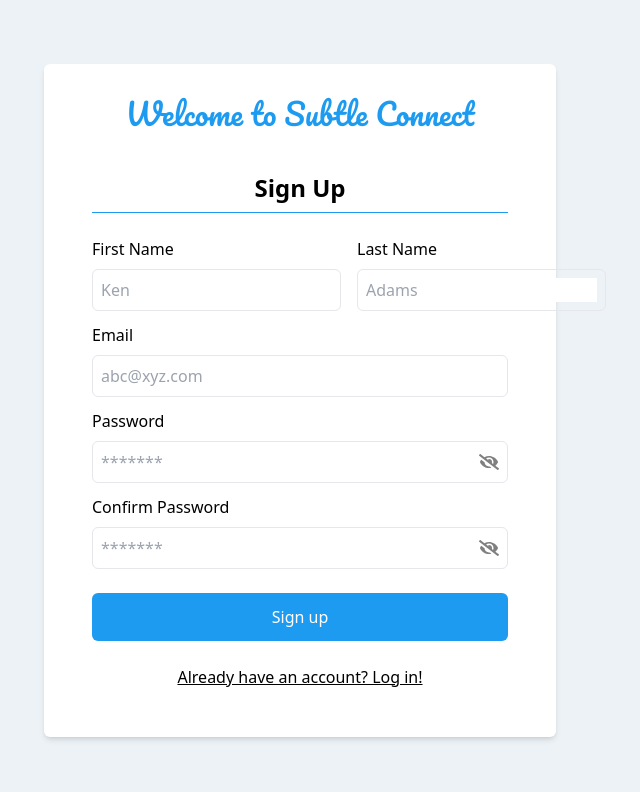
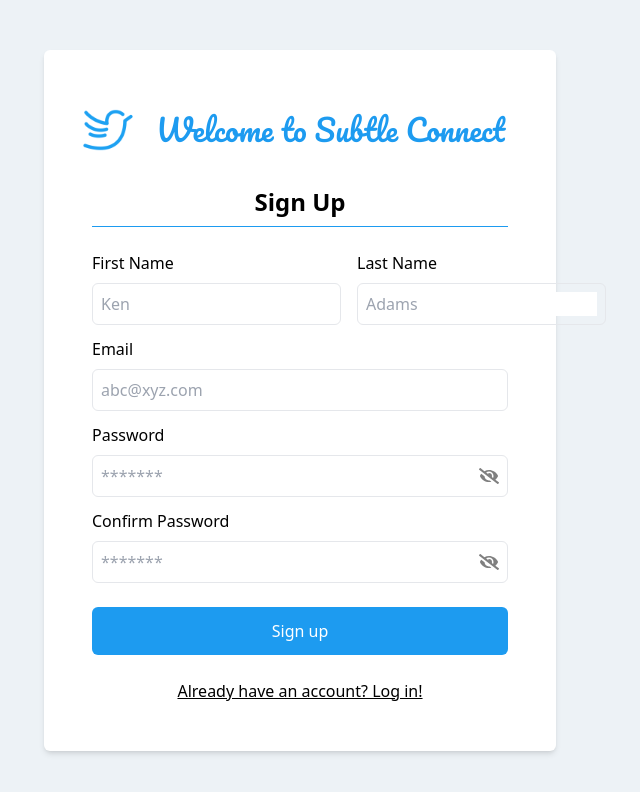
Before and after one commit to omjadhav85/subtle-connect, a React (Create React App) app: page /signup in a window 1280 px wide. Shown: the top 792 px of the page, without its empty margins (340-980 px from the left). Built offline with nearby package versions, Linux system fonts and the light colour scheme; what miragejs would draw is missing.

Commit message:
Update Signup.js

```diff
--- a/src/features/Authentication/Signup.js
+++ b/src/features/Authentication/Signup.js
@@ -2,6 +2,7 @@
 import { Link } from "react-router-dom";
 import { Input } from "../../components";
 import { FaEye, FaEyeSlash } from "react-icons/fa";
+import Logo from "../../assets/social_media_logo.png";
 
 export const Signup = () => {
   const [userDetails, setUserDetails] = useState({
@@ -17,12 +18,15 @@
 
   return (
     <div className="self-center mx-auto w-1/2 flex flex-col bg-white rounded-md p-4 shadow-md">
-      <heading className="mt-4 mb-2">
+      <heading className="mt-4 mb-2 flex items-center">
+        <div className="h-24 w-24">
+          <img src={Logo} alt="" />
+        </div>
         <div className="text-3xl text-primary font-heading text-center">
           Welcome to Subtle Connect
         </div>
       </heading>
-      <div className="p-8">
+      <div className="p-8 pt-0">
         <h1 className="text-2xl font-semibold pb-2 mb-6 text-center border-b border-primary">
           Sign Up
         </h1>
```
